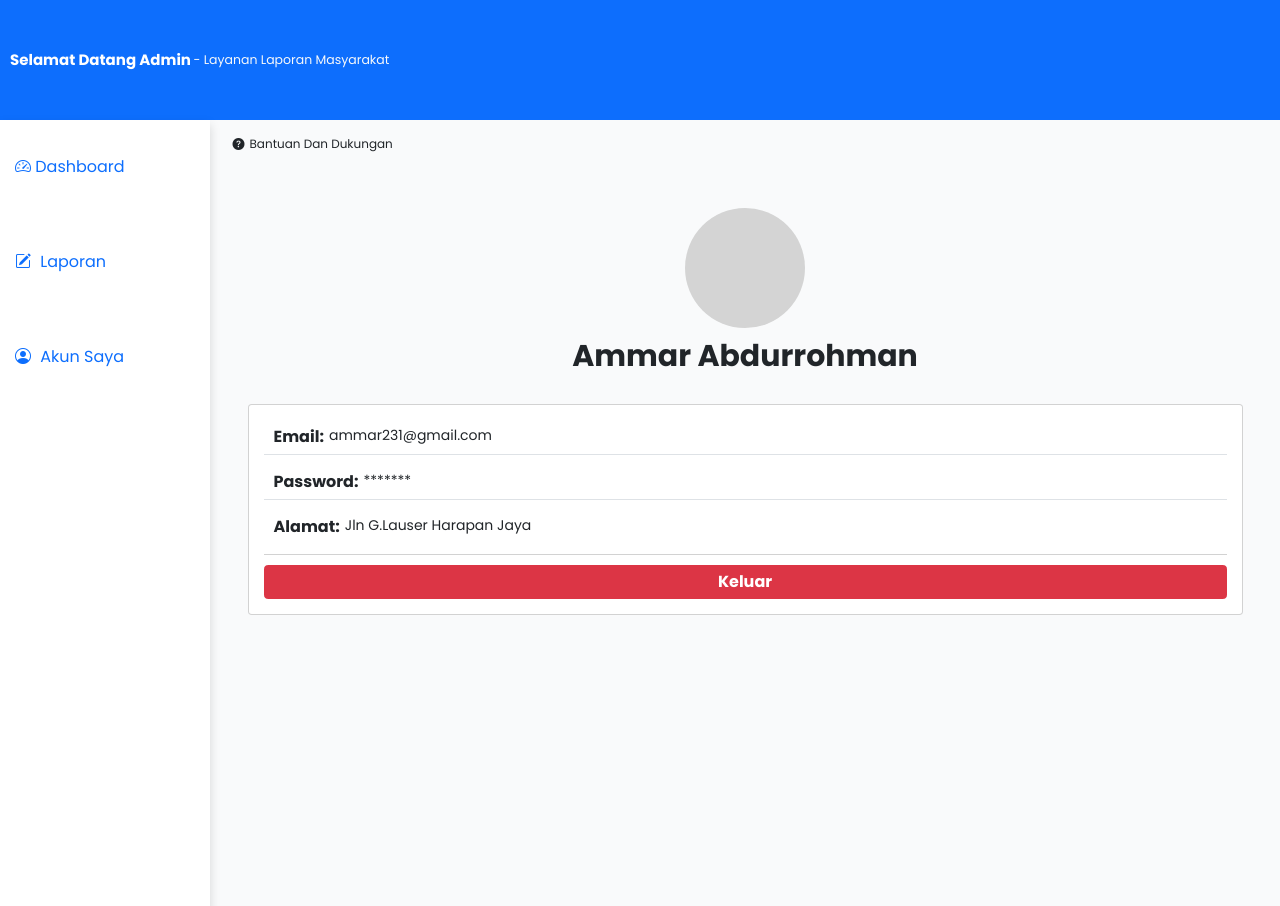
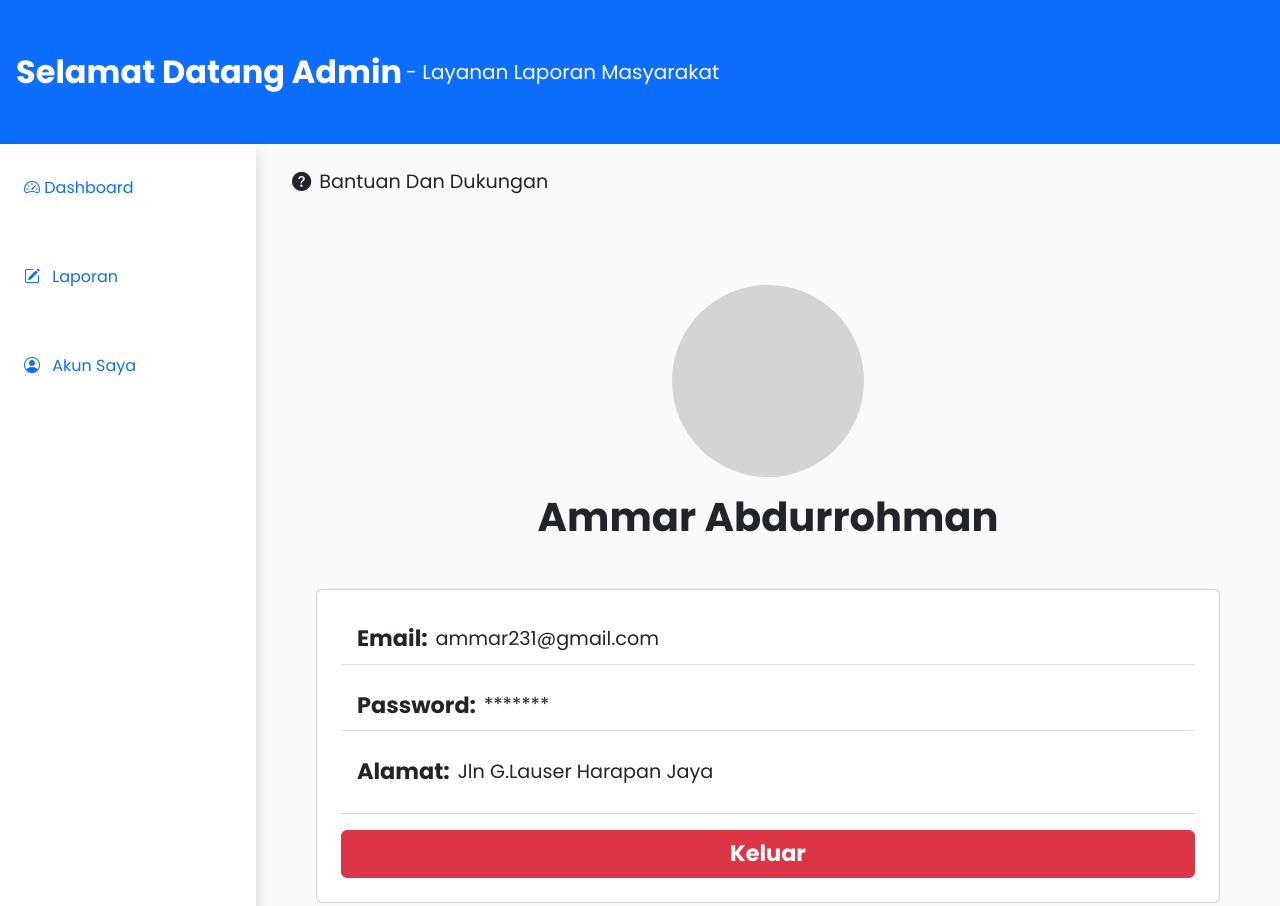
Before and after one commit to Zenn414/dashboard, a plain HTML site: page profil.html in a window 1280 px wide. Shown: the top 906 px of the page. Drawn offline with nearby package versions, Linux system fonts and the light colour scheme.

Commit message:
Add files via upload
megubah ukuran aprofil

```diff
--- a/profil.css
+++ b/profil.css
@@ -7,7 +7,7 @@
 
    html {
        font-family: 'Poppins';
-       font-size: 62.5%;
+       /* font-size: 62.5%; */
 
    }
 
@@ -40,15 +40,15 @@
    }
 
    .card li .label {
-       font-size: 1.6rem;
+       font-size: 1.4rem;
    }
 
    .card ul li span {
-       font-size: 1.4rem;
+       font-size: 1.2rem;
    }
 
    .card button {
-       font-size: 1.6rem;
+       font-size: 1.4rem;
    }
    .navbar span {
     font-size: 2rem;
@@ -62,9 +62,9 @@
     flex-shrink: 0;
     display: block  ;
 }
-.sidebar li a{
+/* .sidebar li a{
     font-size: 1.6rem !important;
-}
+} */
 
 
 
@@ -84,11 +84,11 @@
    }
 
    .nav-bottom li a {
-       font-size: 1.2rem;
+       font-size: 1.4rem;
    }
 
    .nav-bottom i {
-       font-size: 2.4rem;
+       font-size: 2.8rem;
    }
    @media screen and (max-width:768px) {
     html{
@@ -98,6 +98,6 @@
         display: none !important;
     }
     .nav-bottom{
-        display: block;
+        display: flex;
     }
 }
--- a/profil.html
+++ b/profil.html
@@ -17,27 +17,27 @@
         integrity="sha384-sRIl4kxILFvY47J16cr9ZwB07vP4J8+LH7qKQnuqkuIAvNWLzeN8tE5YBujZqJLB" crossorigin="anonymous">
 </head>
 
-<body class="min-vh-100">
+<body class="">
 
-   <nav class="navbar navbar-dark bg-primary text-light w-100" style="height: 120px;">
+  <nav class="navbar navbar-dark bg-primary text-light w-100 py-5">
         <div class="d-flex ps-3 flex-column flex-md-row gap-1 align-items-center">
-            <h1 class="navbar-brand fw-bold fs-4 m-0 h1 ">Selamat Datang Admin</h1>
+            <h1 class="navbar-brand fw-bold fs-2 m-0 h1 ">Selamat Datang Admin</h1>
             <p class="m-0 fs-5">- Layanan Laporan Masyarakat</p>
         </div>
     </nav>
     <div class="d-flex">
-        <ul class="nav sidebar shadow bg-white flex-column gap-3 pt-4 text-white " style="width: 21rem;">
-            <li class="nav-item ms-2 py-4 ">
+        <ul class="nav sidebar shadow bg-white flex-column gap-3 pt-4 text-white" style="width: 16rem">
+                <li class="nav-item ms-2 ">
                     <a class="nav-link active " aria-current="page" href="#"><i class="bi bi-speedometer2"></i>
                         Dashboard</a>
                     <hr class="bg-secondary">
                 </li>
 
-            <li class="nav-item ms-2 py-4">
+                <li class="nav-item ms-2">
                     <a class="nav-link" href="#"><i class="bi bi-pencil-square me-2"></i> Laporan</a>
                     <hr class="bg-secondary">
                 </li>
-            <li class="nav-item  ms-2 py-4">
+                <li class="nav-item  ms-2">
                     <a class="nav-link" href="#"><i class="bi bi-person-circle me-2"></i> Akun Saya</a>
                     <hr class="bg-secondary">
                 </li>
@@ -52,17 +52,17 @@
 
         <div class="container d-flex flex-column justify-content-center align-items-center p-1 p-md-5">
             <div class="profil-circle mb-3"></div>
-            <h1 class="fw-bold display-5 mb-5">Ammar Abdurrohman</h1>
+            <h1 class="fw-bold  mb-5 text-center">Ammar Abdurrohman</h1>
             <div class="card p-4" style="width: 18rem;">
                 <ul class="list-group list-group-flush">
 
-                    <li class="list-group-item d-flex mb-3">
+                    <li class="list-group-item d-flex align-items-center mb-3">
                         <div class="fw-bold label me-2">Email:</div><span>ammar231@gmail.com</span>
                     </li>
-                    <li class="list-group-item d-flex mb-3">
+                    <li class="list-group-item d-flex align-items-center mb-3">
                         <div class="fw-bold label me-2">Password:</div><span>*******</span>
                     </li>
-                    <li class="list-group-item d-flex mb-3  ">
+                    <li class="list-group-item d-flex align-items-center mb-3  ">
                         <div class="fw-bold label me-2">Alamat:</div><span>Jln G.Lauser Harapan Jaya</span>
                     </li>
                 </ul>
@@ -73,14 +73,14 @@
     </div>
 
     <!-- Main  Content -->
-     <!-- Nav Bottom(Mobile) -->
-        <div class="nav-bottom">
-            <ul class="nav px-4 bg-white justify-content-between align-items-center h-100">
+    <div class="nav-bottom justify-content-center ">
+            <ul class="nav justify-content-between px-3 text-primary align-items-center gap-3">
                 <li class="nav-item">
                     <a class="nav-link active d-flex flex-column align-items-center" aria-current="page" href="#"><i class="bi bi-speedometer2"></i>
                         Dashboard</a>
                 </li>
-                <li class="nav-item">
+
+                <li class="nav-item ">
                     <a class="nav-link d-flex flex-column align-items-center" href="#"><i class="bi bi-pencil-square me-2"></i> Laporan</a>
                 </li>
                 <li class="nav-item">
```
Lines whose indentation alone changed are shown as unchanged.
